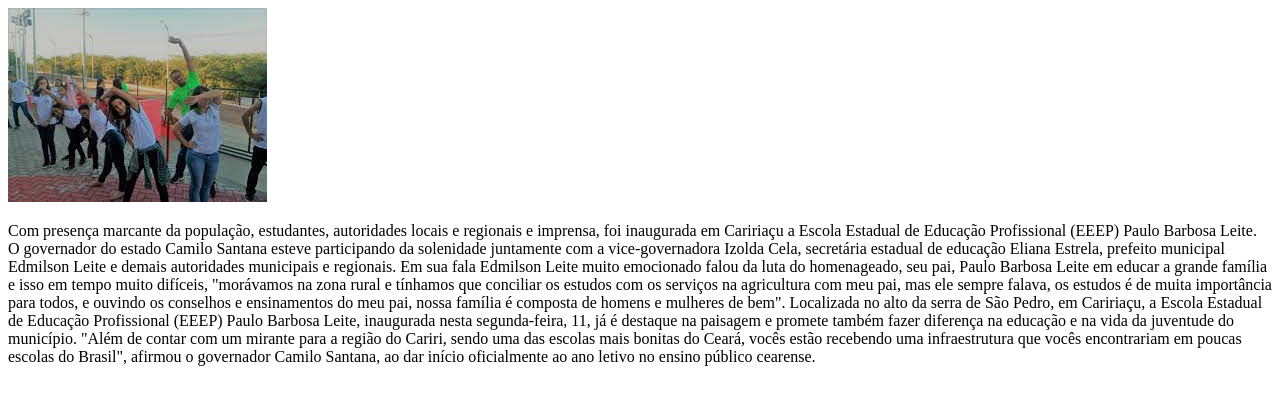
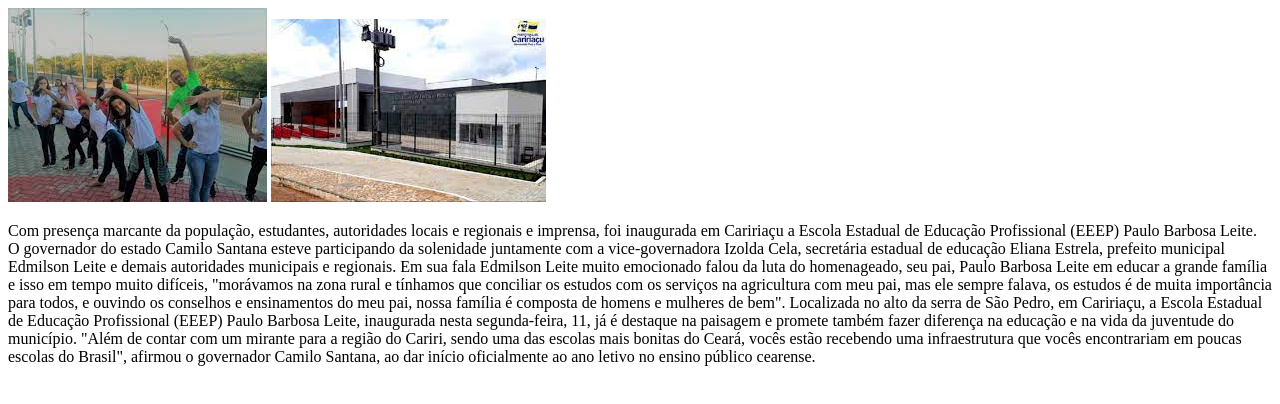
Before and after one commit to JoaoVitin01/sergiomoral, a plain HTML site: page index.html in a window 1280 px wide. Drawn offline with Linux system fonts and the light colour scheme; files whose address does not match are found by name.

Commit message:
site com imagem
segunda imagem

```diff
--- a/index.html
+++ b/index.html
@@ -8,6 +8,7 @@
 </head>
 <body>
     <img src="C:\xampp\htdocs\sergiomoral\img\1.jpeg">
+    <img src="C:\xampp\htdocs\sergiomoral\img\2.jpeg">
 
 
 
```
